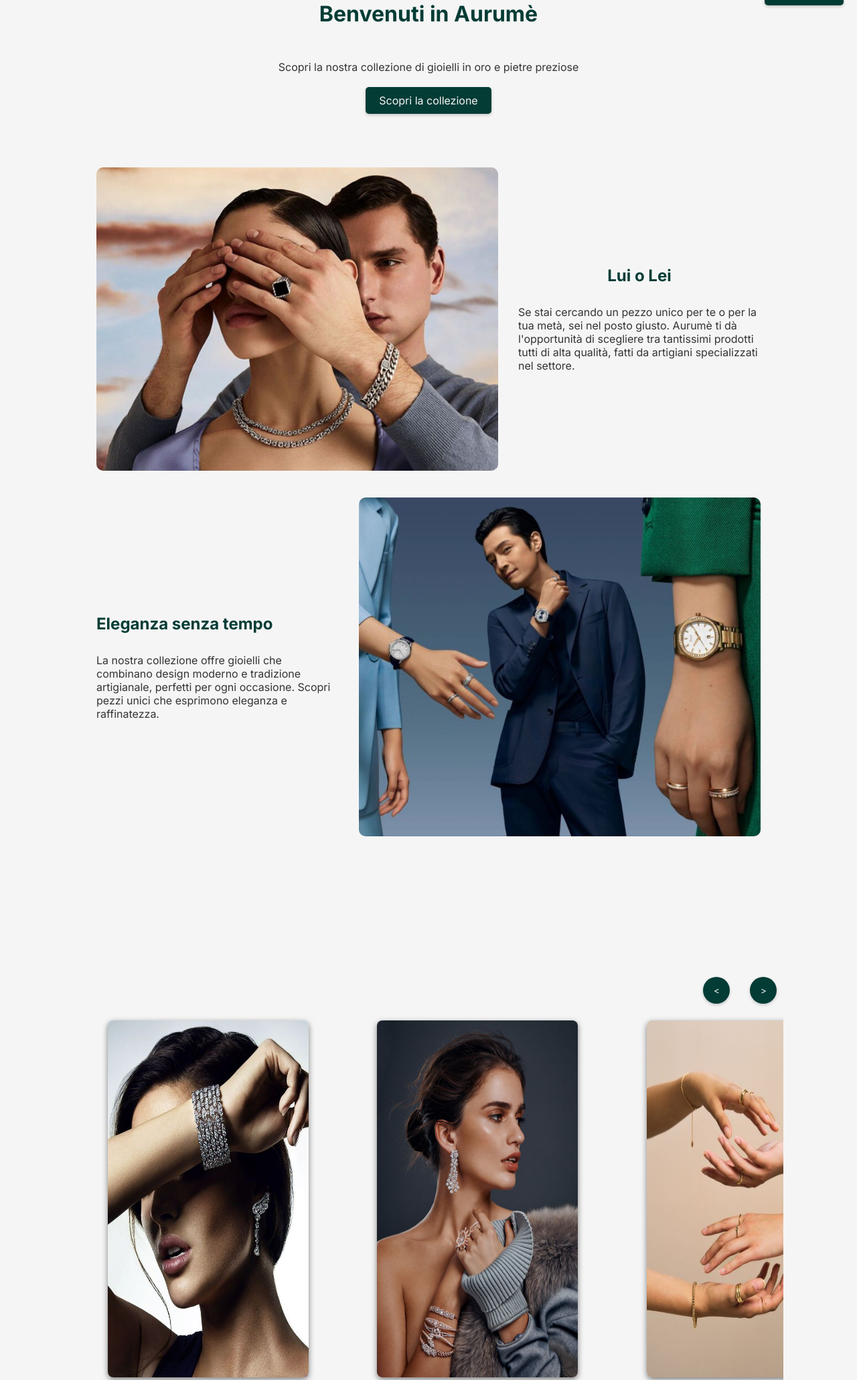
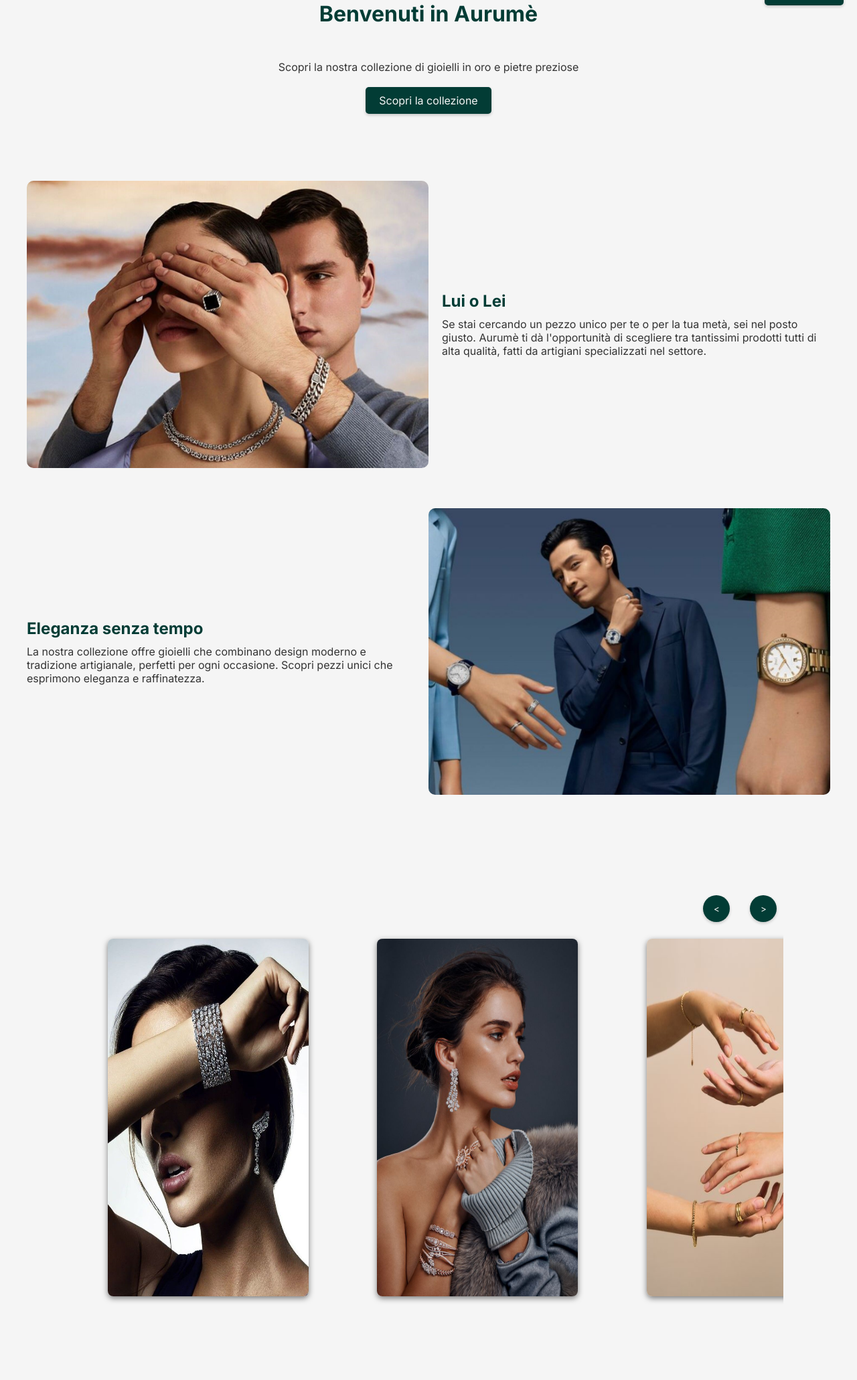
Before and after one commit to feerdy13/GRUPPO_16_PROGETTO_TSW, a PHP site: page / in a window 1280 px wide. Shown: the part 782-2843 px from the top of the page at 67% size. Run offline with PHP 8.4, Linux system fonts and the light colour scheme; style sheets or scripts are compiled from the project's sources; some libraries are stand-ins or nearby versions.

Commit message:
index.php

```diff
--- a/Aurumè/index.php
+++ b/Aurumè/index.php
@@ -17,9 +17,9 @@
         <div class="highlights-container">
             <div class="highlight">
                 <img src="resources/img/highligth1.jpg" alt="Highlight 1" class="highlight-image1">
-                <div class="text1">
-                    <h2 class="title1">Lui o Lei</h2>
-                    <p class="paragrafo1">Se stai cercando un pezzo unico per te o per la tua metà, sei nel posto giusto.
+                <div class="highlight-text">
+                    <h2 class="highlight-title">Lui o Lei</h2>
+                    <p class="highlight-p">Se stai cercando un pezzo unico per te o per la tua metà, sei nel posto giusto.
                         Aurumè ti dà l'opportunità di scegliere tra tantissimi prodotti tutti di alta qualità,
                         fatti da artigiani specializzati nel settore.</p>
                 </div>
@@ -27,9 +27,9 @@
 
             <div class="highlight reverse">
                 <img src="resources/img/highligth2.jpg" alt="Highlight 2" class="highlight-image2">
-                <div class="text2">
-                    <h2 class="title2">Eleganza senza tempo</h2>
-                    <p class="paragrafo2">La nostra collezione offre gioielli che combinano design moderno e tradizione artigianale,
+                <div class="highlight-text">
+                    <h2 class="highlight-title">Eleganza senza tempo</h2>
+                    <p class="highlight-p">La nostra collezione offre gioielli che combinano design moderno e tradizione artigianale,
                          perfetti per ogni occasione. Scopri pezzi unici che esprimono eleganza e
                          raffinatezza.</p>
                 </div>
--- a/Aurumè/resources/css/index.css
+++ b/Aurumè/resources/css/index.css
@@ -26,42 +26,54 @@
 
 /* Stile per gli highlight con immagini e testo */
 .highlights-container {
-    width: 80%;
-    margin: 10vh auto;
+    margin-top: 80px;
 }
+
+.highlight .highlight-text {
+    flex: 1;
+}
+
+.highlight .highlight-title {
+    margin: 0 0 10px;
+    font-size: 1.5em;
+    color: var(--first-color);
+}
+
+.highlight .highlight-p {
+    margin: 0;
+    font-size: 1em;
+    color: #333;
+    text-align: left;
+}
+
 .highlight {
     display: flex;
     align-items: center;
-    justify-content: space-between;
-    gap: 20px;
-    margin-bottom: 40px;
+    margin: 20px 0;
+    padding: 20px;
+    flex-direction: row;
 }
+
 .highlight img {
-    width: 600px; /* Regola la dimensione dell'immagine */
-    height: auto;
+    width: 50%; /* Le immagini occupano il 50% dello spazio orizzontale */
+    margin-right: 20px;
     border-radius: 10px;
 }
 
-.text1 {
-    padding-left: 10px;
-}
-.title1 {
-   text-align: center;
-   font-size: var(--text-size-xlarge);
+.highlight.reverse {
+    flex-direction: row-reverse;
 }
 
-.text2 {
-    margin-right: 20px;
+.highlight.reverse img {
+    margin-left: 20px;
+    margin-right: 0;
 }
 
-.reverse {
-    flex-direction: row-reverse;
-}
 
 
 /* Contenitore per lo scroll orizzontale delle immagini */
 .image-scroll-wrapper {
-    margin: 25vh 7vw;
+    margin: 15vh 7vw;
     position: relative; /* Posiziona i pulsanti delle frecce in relazione al contenitore */
     display: flex;
     align-items: center;
--- a/Aurumè/resources/js/scroll.js
+++ b/Aurumè/resources/js/scroll.js
@@ -5,14 +5,14 @@ document.addEventListener('DOMContentLoaded', function() {
 
     leftButton.addEventListener('click', function() {
         scrollContainer.scrollBy({
-            left: -420, // Scorri a sinistra di 300px
+            left: -430, // Scorri a sinistra di 430px
             behavior: 'smooth' // Scorrimento liscio
         });
     });
 
     rightButton.addEventListener('click', function() {
         scrollContainer.scrollBy({
-            left: 420, // Scorri a destra di 300px
+            left: 430, // Scorri a destra di 430px
             behavior: 'smooth' // Scorrimento liscio
         });
     });
```
Also changed, not shown: Aurumè/resources/img/highligth1.jpg, Aurumè/resources/img/highligth2.jpg.
